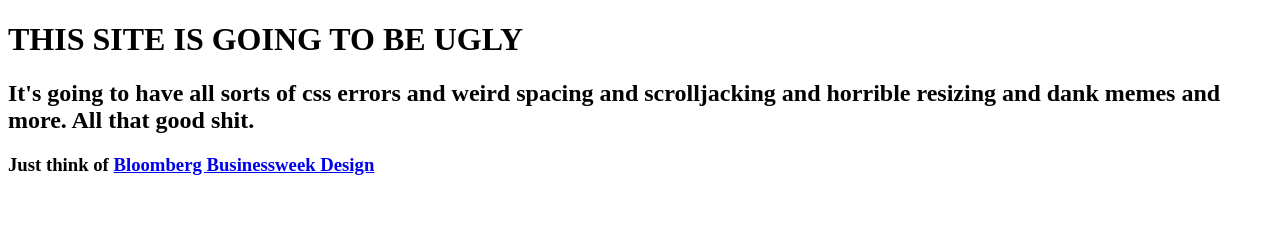
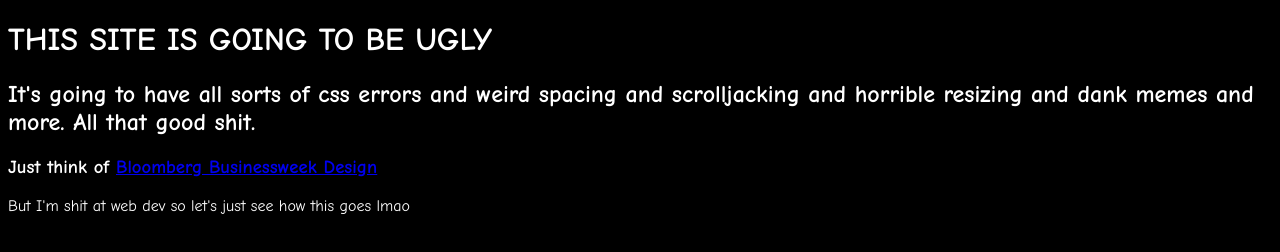
Before and after one commit to jessicajiang/halfbaked210, a plain HTML site: page index.html in a window 1280 px wide. Drawn offline with Linux system fonts and the light colour scheme.

Commit message:
fonts and colors

```diff
--- a/index.css
+++ b/index.css
@@ -1,3 +1,8 @@
-#body {
-	color: black;
+body {
+	background: black;
 }
+
+.text {
+	color: white;
+	font-family: "Comic Sans MS", "Comic Sans", sans-serif;
+}
--- a/index.html
+++ b/index.html
@@ -4,7 +4,7 @@
 
 </head>
 <body>
-	<h1> THIS SITE IS GOING TO BE UGLY </h1>
+	<div class = "text"><h1> THIS SITE IS GOING TO BE UGLY </h1></div>
 
 
 
@@ -12,9 +12,11 @@
 
 
 
-	<h2> It's going to have all sorts of css errors and weird spacing and scrolljacking and horrible resizing and dank memes and more. All that good shit.</h2>
+	<div class = "text"><h2> It's going to have all sorts of css errors and weird spacing and scrolljacking and horrible resizing and dank memes and more. All that good shit.</h2></div>
 
 
 
-	<h3> Just think of <a href="http://www.bloomberg.com/businessweek/design-conference/">Bloomberg Businessweek Design</a>
+	<div class = "text"><h3> Just think of <a href="http://www.bloomberg.com/businessweek/design-conference/">Bloomberg Businessweek Design</a></div>
+
+	<div class = "text">But I'm shit at web dev so let's just see how this goes lmao</div>
 </body>
```
